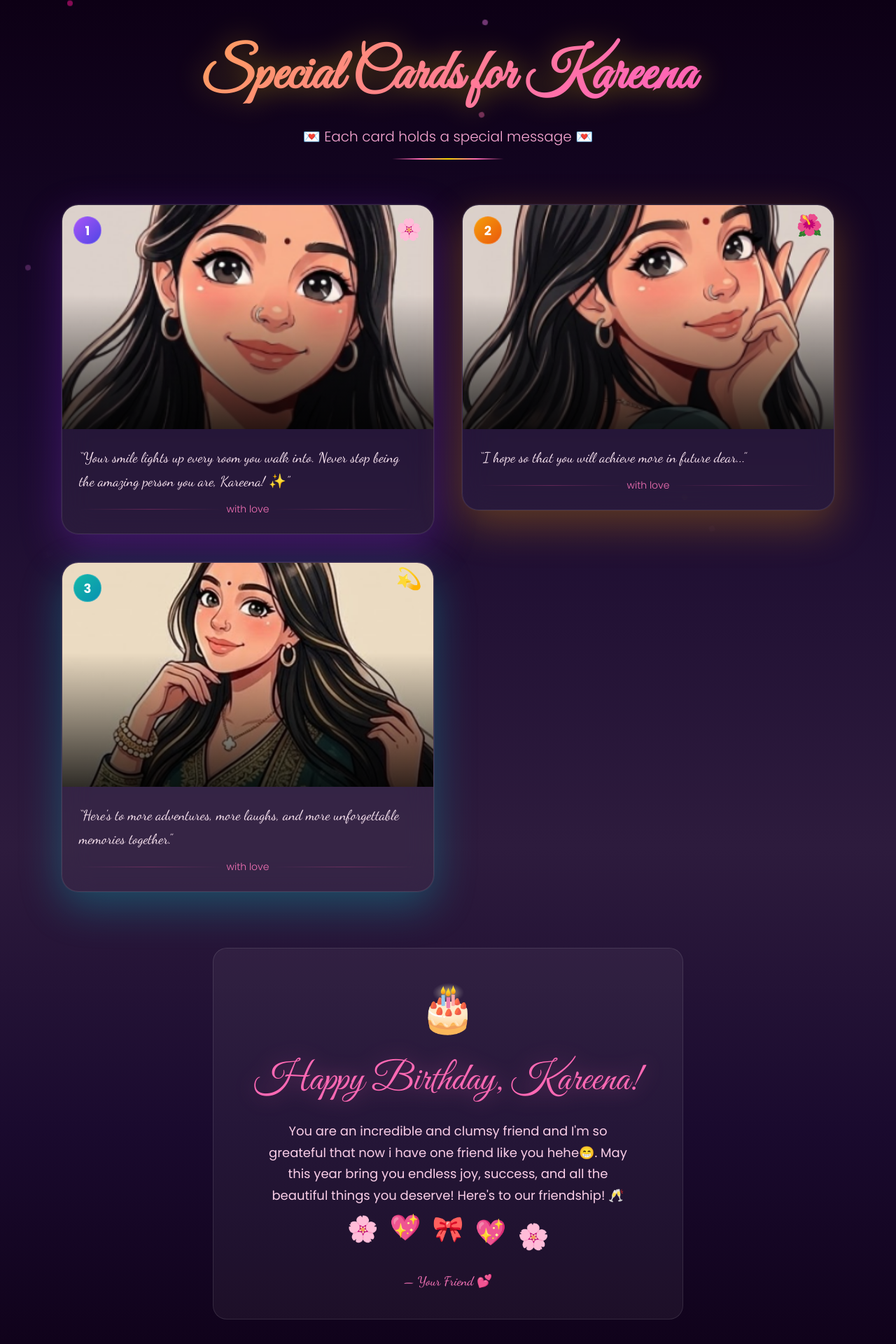
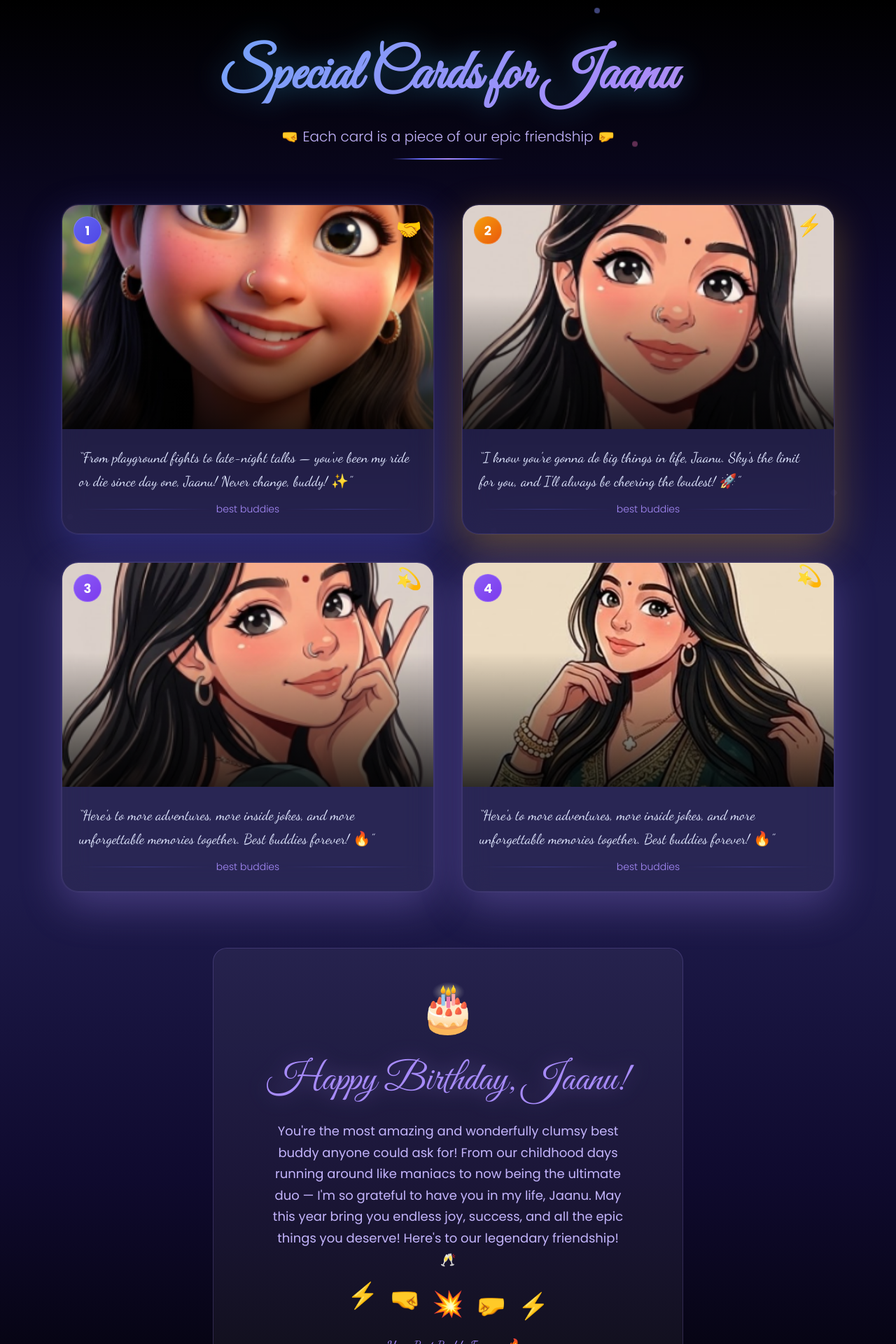
Before and after one commit to Roy-08/bday, a Next.js app: page /Bday in a window 1280 px wide. Shown: the top 1920 px of the page at 70% size. Built offline with nearby package versions, Linux system fonts and the light colour scheme.

Commit message:
Update page.tsx

```diff
--- a/app/Bday/page.tsx
+++ b/app/Bday/page.tsx
@@ -4,30 +4,37 @@
 import { useEffect, useState } from "react";
 
 const birthdayCards = [
-
+  {
+    image: "/img1.png",
+    message: "From playground fights to late-night talks — you've been my ride or die since day one, Jaanu! Never change, buddy! ✨",
+    color: "from-blue-500 to-indigo-600",
+    bgGlow: "rgba(99,102,241,0.3)",
+    emoji: "🤝",
+    gradientBg: "linear-gradient(135deg, #6366f1, #4f46e5)",
+  },
   {
     image: "/img2.png",
-    message: "Your smile lights up every room you walk into. Never stop being the amazing person you are, Kareena! ✨",
-    color: "from-purple-500 to-indigo-600",
-    bgGlow: "rgba(147,51,234,0.3)",
-    emoji: "🌸",
-    gradientBg: "linear-gradient(135deg, #a855f7, #4f46e5)",
+    message: "I know you're gonna do big things in life, Jaanu. Sky's the limit for you, and I'll always be cheering the loudest! 🚀",
+    color: "from-amber-500 to-orange-600",
+    bgGlow: "rgba(251,191,36,0.3)",
+    emoji: "⚡",
+    gradientBg: "linear-gradient(135deg, #f59e0b, #ea580c)",
   },
   {
     image: "/img3.png",
-    message: "I hope so that you will achieve more in future dear...",
-    color: "from-amber-500 to-orange-600",
-    bgGlow: "rgba(255,165,0,0.3)",
-    emoji: "🌺",
-    gradientBg: "linear-gradient(135deg, #f59e0b, #ea580c)",
+    message: "Here's to more adventures, more inside jokes, and more unforgettable memories together. Best buddies forever! 🔥",
+    color: "from-violet-500 to-purple-600",
+    bgGlow: "rgba(167,139,250,0.3)",
+    emoji: "💫",
+    gradientBg: "linear-gradient(135deg, #8b5cf6, #7c3aed)",
   },
   {
     image: "/img4.png",
-    message: "Here's to more adventures, more laughs, and more unforgettable memories together.",
-    color: "from-teal-500 to-cyan-600",
-    bgGlow: "rgba(0,206,209,0.3)",
+    message: "Here's to more adventures, more inside jokes, and more unforgettable memories together. Best buddies forever! 🔥",
+    color: "from-violet-500 to-purple-600",
+    bgGlow: "rgba(167,139,250,0.3)",
     emoji: "💫",
-    gradientBg: "linear-gradient(135deg, #14b8a6, #0891b2)",
+    gradientBg: "linear-gradient(135deg, #8b5cf6, #7c3aed)",
   },
 ];
 
@@ -39,10 +46,10 @@ export default function BdayPage() {
   const [imageErrors, setImageErrors] = useState<Record<number, boolean>>({});
 
   useEffect(() => {
-    const generatedConfetti = Array.from({ length: 30 }, (_, i) => ({
+    const generatedConfetti = Array.from({ length: 40 }, (_, i) => ({
       id: i,
       left: `${Math.random() * 100}%`,
-      color: ["#ff69b4", "#ffd700", "#ff1493", "#da70d6", "#ff6347", "#7b68ee"][Math.floor(Math.random() * 6)],
+      color: ["#38bdf8", "#fbbf24", "#a78bfa", "#34d399", "#f472b6", "#818cf8"][Math.floor(Math.random() * 6)],
       delay: `${Math.random() * 5}s`,
     }));
     setConfetti(generatedConfetti);
@@ -67,7 +74,7 @@ export default function BdayPage() {
     <div
       className="relative min-h-screen overflow-hidden"
       style={{
-        background: "linear-gradient(180deg, #0d0015 0%, #1a0a2e 30%, #2d1b3d 60%, #1a0a2e 80%, #0d0015 100%)",
+        background: "linear-gradient(180deg, #000000 0%, #0f0a2e 20%, #1e1b4b 40%, #1e1b4b 60%, #0f0a2e 80%, #000000 100%)",
         paddingBottom: "5rem",
       }}
     >
@@ -80,7 +87,7 @@ export default function BdayPage() {
             left: c.left,
             width: "8px",
             height: "8px",
-            borderRadius: "50%",
+            borderRadius: Math.random() > 0.5 ? "50%" : "2px",
             backgroundColor: c.color,
             animation: `confettiFall ${3 + Math.random() * 3}s linear infinite`,
             animationDelay: c.delay,
@@ -97,19 +104,19 @@ export default function BdayPage() {
               fontSize: "clamp(3rem, 7vw, 5rem)",
               fontWeight: 900,
               marginBottom: "0.75rem",
-              background: "linear-gradient(135deg, #ffd700, #ff69b4, #ff1493, #ffd700)",
+              background: "linear-gradient(135deg, #38bdf8, #a78bfa, #fbbf24, #38bdf8)",
               backgroundSize: "300% 300%",
               WebkitBackgroundClip: "text",
               WebkitTextFillColor: "transparent",
               backgroundClip: "text",
               animation: "rainbowBg 3s ease infinite",
-              filter: "drop-shadow(0 0 20px rgba(255,215,0,0.4))",
+              filter: "drop-shadow(0 0 20px rgba(56,189,248,0.4))",
             }}
           >
-            Special Cards for Kareena
+            Special Cards for Jaanu
           </h1>
-          <p style={{ color: "#f9a8d4", fontSize: "clamp(1rem, 2vw, 1.25rem)", fontWeight: 300, fontFamily: "'Poppins', sans-serif" }}>
-            💌 Each card holds a special message 💌
+          <p style={{ color: "#c4b5fd", fontSize: "clamp(1rem, 2vw, 1.25rem)", fontWeight: 300, fontFamily: "'Poppins', sans-serif" }}>
+            🤜 Each card is a piece of our epic friendship 🤛
           </p>
           <div
             style={{
@@ -119,7 +126,7 @@ export default function BdayPage() {
               height: "2px",
               width: "10rem",
               borderRadius: "9999px",
-              background: "linear-gradient(90deg, transparent, #ff69b4, #ffd700, #ff69b4, transparent)",
+              background: "linear-gradient(90deg, transparent, #6366f1, #a78bfa, #6366f1, transparent)",
             }}
           />
         </div>
@@ -154,7 +161,7 @@ export default function BdayPage() {
                 transition: "all 0.5s ease",
                 background: "rgba(255,255,255,0.05)",
                 backdropFilter: "blur(20px)",
-                border: "1px solid rgba(255,255,255,0.1)",
+                border: "1px solid rgba(167,139,250,0.15)",
                 boxShadow: `0 20px 60px ${card.bgGlow}, 0 0 0 1px rgba(255,255,255,0.05)`,
                 cursor: "pointer",
               }}
@@ -262,7 +269,7 @@ export default function BdayPage() {
                 <p
                   style={{
                     fontSize: "clamp(1.1rem, 2vw, 1.25rem)",
-                    color: "#fce7f3",
+                    color: "#e0e7ff",
                     lineHeight: 1.7,
                     fontFamily: "'Dancing Script', cursive",
                   }}
@@ -270,9 +277,9 @@ export default function BdayPage() {
                   &ldquo;{card.message}&rdquo;
                 </p>
                 <div style={{ display: "flex", alignItems: "center", gap: "0.5rem", marginTop: "0.75rem" }}>
-                  <div style={{ height: "1px", flex: 1, background: "linear-gradient(to right, transparent, #ec4899, transparent)", opacity: 0.3 }} />
-                  <span style={{ color: "#f472b6", fontSize: "0.875rem", fontWeight: 300 }}>with love</span>
-                  <div style={{ height: "1px", flex: 1, background: "linear-gradient(to right, transparent, #ec4899, transparent)", opacity: 0.3 }} />
+                  <div style={{ height: "1px", flex: 1, background: "linear-gradient(to right, transparent, #6366f1, transparent)", opacity: 0.3 }} />
+                  <span style={{ color: "#a78bfa", fontSize: "0.875rem", fontWeight: 300 }}>best buddies</span>
+                  <div style={{ height: "1px", flex: 1, background: "linear-gradient(to right, transparent, #6366f1, transparent)", opacity: 0.3 }} />
                 </div>
               </div>
             </div>
@@ -287,7 +294,7 @@ export default function BdayPage() {
             style={{
               background: "rgba(255, 255, 255, 0.05)",
               backdropFilter: "blur(20px)",
-              border: "1px solid rgba(255, 255, 255, 0.1)",
+              border: "1px solid rgba(167,139,250,0.2)",
               borderRadius: "20px",
               maxWidth: "42rem",
               margin: "0 auto",
@@ -299,42 +306,44 @@ export default function BdayPage() {
               style={{
                 fontFamily: "'Great Vibes', cursive",
                 fontSize: "clamp(2.5rem, 5vw, 3.5rem)",
-                color: "#ff69b4",
-                filter: "drop-shadow(0 0 15px rgba(255,105,180,0.4))",
+                color: "#a78bfa",
+                filter: "drop-shadow(0 0 15px rgba(167,139,250,0.4))",
                 margin: "1rem 0",
               }}
             >
-              Happy Birthday, Kareena!
+              Happy Birthday, Jaanu!
             </h2>
             <p
               style={{
                 fontSize: "1.125rem",
-                color: "#fbcfe8",
+                color: "#c4b5fd",
                 lineHeight: 1.7,
                 maxWidth: "32rem",
                 margin: "0 auto",
                 fontFamily: "'Poppins', sans-serif",
               }}
             >
-              You are an incredible and clumsy friend and I&apos;m so greateful that now i have one friend like you hehe😁.
-              May this year bring you endless joy, success, and all the beautiful things you deserve!
-              Here&apos;s to our  friendship! 🥂
+              You&apos;re the most amazing and wonderfully clumsy best buddy anyone could ask for!
+              From our childhood days running around like maniacs to now being the ultimate duo —
+              I&apos;m so grateful to have you in my life, Jaanu.
+              May this year bring you endless joy, success, and all the epic things you deserve!
+              Here&apos;s to our legendary friendship! 🥂
             </p>
             <div style={{ display: "flex", justifyContent: "center", gap: "1rem", fontSize: "2.25rem", paddingTop: "0.5rem", marginTop: "1rem" }}>
-              {["🌸", "💖", "🎀", "💖", "🌸"].map((emoji, i) => (
+              {["⚡", "🤜", "💥", "🤛", "⚡"].map((emoji, i) => (
                 <span key={i} style={{ animation: "float 3s ease-in-out infinite", animationDelay: `${i * 0.3}s` }}>{emoji}</span>
               ))}
             </div>
             <p
               style={{
-                color: "#f472b6",
+                color: "#a78bfa",
                 fontSize: "1.125rem",
                 fontWeight: 500,
                 paddingTop: "1rem",
                 fontFamily: "'Dancing Script', cursive",
               }}
             >
-              — Your Friend  💕
+              — Your Best Buddy Forever 🔥
             </p>
           </div>
         </div>
@@ -348,5 +357,4 @@ export default function BdayPage() {
       </div>
     </div>
   );
-
 }
```
